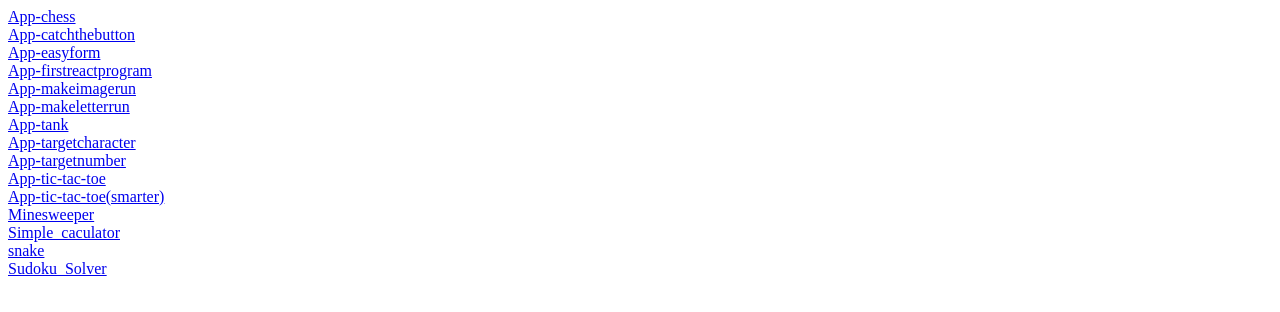
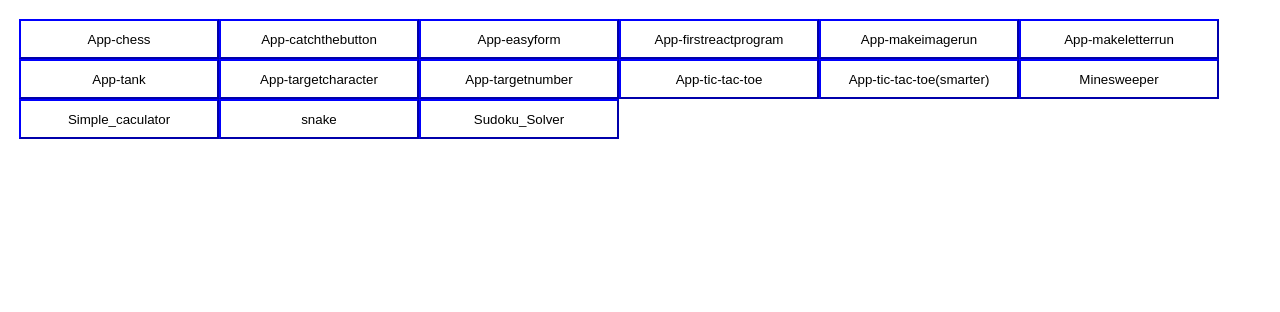
Before and after one commit to tung2389/My-first-react-project-in-SSR, a Next.js app: page / in a window 1280 px wide. Shown: the top 312 px of the page. Built offline with nearby package versions, Linux system fonts and the light colour scheme.

Commit message:
fix window is undefined and combine express with next

```diff
--- a/package.json
+++ b/package.json
@@ -15,7 +15,7 @@
     "webpack": "^4.29.6"
   },
   "scripts": {
-    "dev": "next",
+    "dev": "node server.js",
     "build": "next build",
     "start": "next start"
   }
--- a/pages/App-tank.js
+++ b/pages/App-tank.js
@@ -654,10 +654,10 @@ class App_tank extends React.Component {
     componentDidMount()
     {
         this.enemymove=setInterval(this.EnemyMove,1000);
+        window.addEventListener("keydown",this.changedir,false);
     }
     render()
     {
-    window.addEventListener("keydown",this.changedir,false);
     return (
         <div>
             <h1 align='center'>Health:{this.state.health}</h1>
--- a/pages/index.js
+++ b/pages/index.js
@@ -1,20 +1,17 @@
 import Link from 'next/link';
-
+import '../src/App.css';
 let apps = ["App-chess","App-catchthebutton","App-easyform","App-firstreactprogram","App-makeimagerun","App-makeletterrun","App-tank","App-targetcharacter","App-targetnumber","App-tic-tac-toe","App-tic-tac-toe(smarter)","Minesweeper","Simple_caculator","snake","Sudoku_Solver"];
 const all_apps = apps.map(single_app => {
     return (
-        <div>
-        <Link href = {"/" + single_app}>
-            <a>{single_app}</a>
+        <Link key = {single_app} href = {"/" + single_app}>
+        <button className = "btn_link">{single_app}</button>
         </Link>
-        <br/>
-        </div>
     );
 })
 function Home(){
 
     return (
-        <div>
+        <div >
             {all_apps}
         </div>
     );
--- a/pages/snake.js
+++ b/pages/snake.js
@@ -49,6 +49,9 @@ class App_snake extends React.Component{
     this.changedir=this.changedir.bind(this);
     this.isSnakeDied=this.isSnakeDied.bind(this);
     this.start=this.start.bind(this);
+  }
+  componentDidMount(){
+    window.addEventListener("keypress",this.changedir,false);
   }
   start()
   {
@@ -224,7 +227,6 @@ class App_snake extends React.Component{
   }
   render()
   {
-    window.addEventListener("keypress",this.changedir,false);
     return(
       <div>
         <div align='center'><button onClick={this.start}>Start</button></div>
--- a/src/App.css
+++ b/src/App.css
@@ -712,3 +712,14 @@ ol, ul {
   color: lime;
   border: hidden;
 }
+.btn_link{
+  width: 200px;
+  height: 40px;
+  background-color: white;
+  border-color: blue;
+  transition: 0.5s;
+}
+.btn_link:hover{
+  color: white;
+  background-color: blue;
+}
```
Also changed, not shown: pages/App-targetcharacter.js (+2 -8 lines), pages/Minesweeper.js (+5 -3 lines), server.js (added, +17 -0 lines), 1 other file (tests, documents, lock files or other folders).
